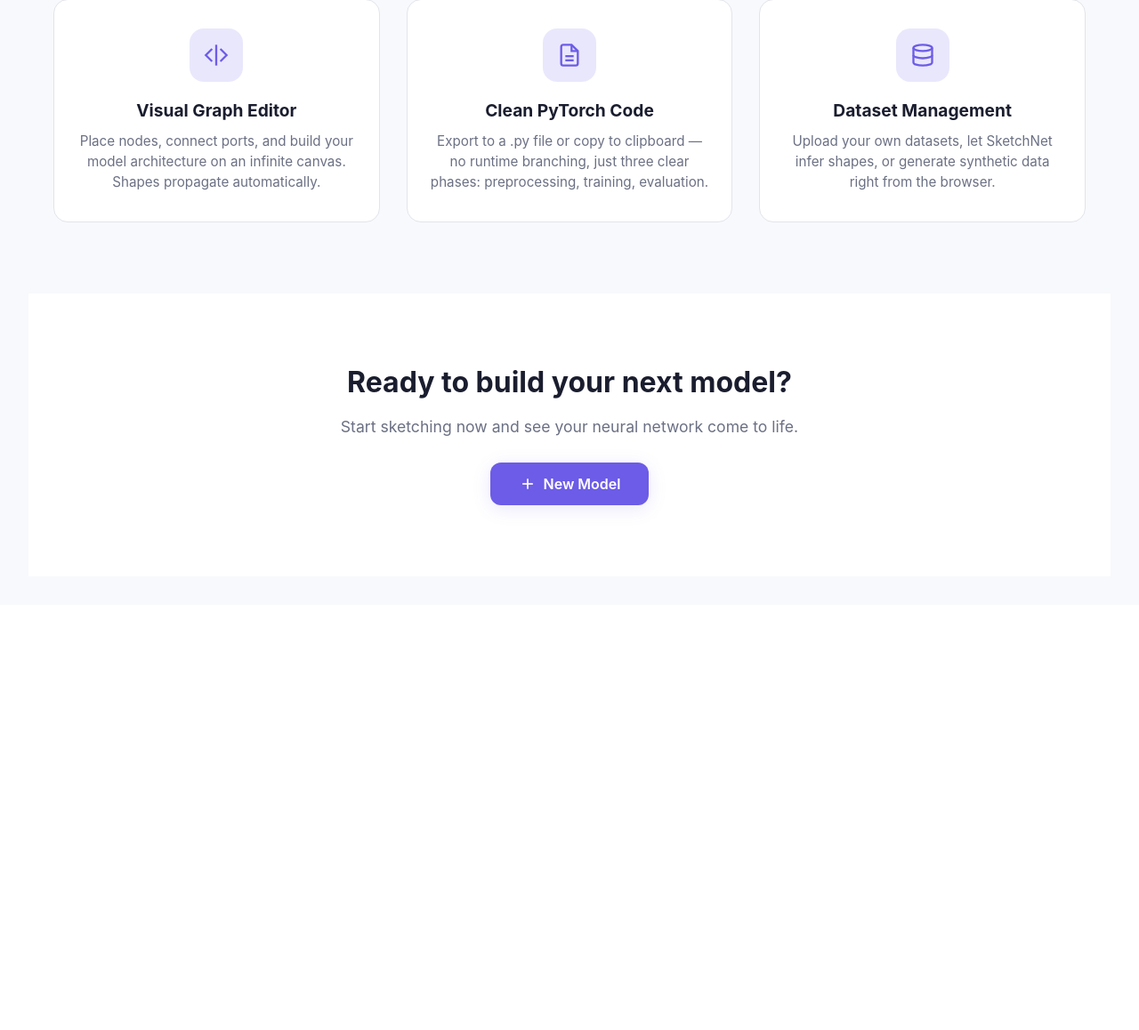
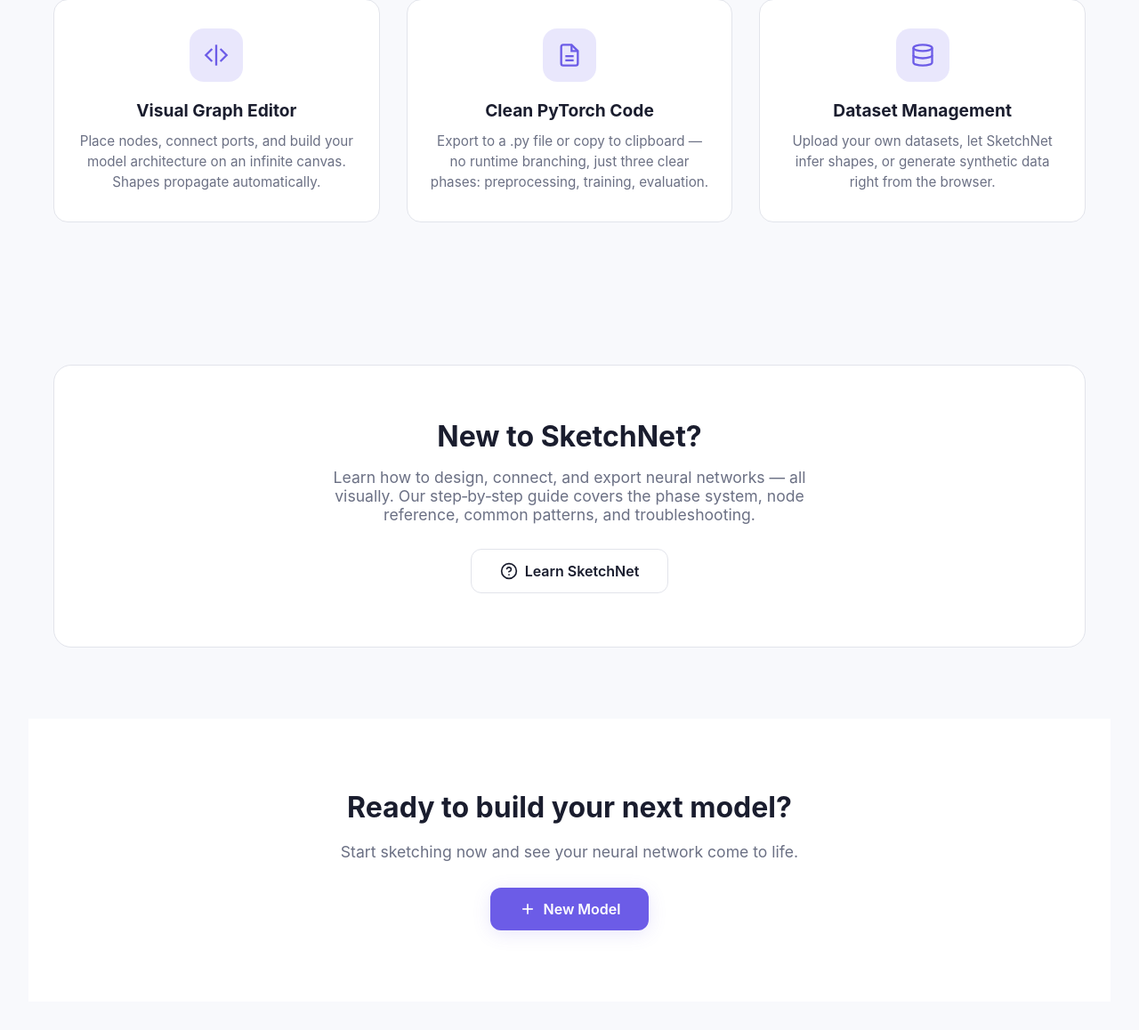
Before and after one commit to MohammadKeifari/SketchNet, a Django app: page / in a window 1280 px wide. Shown: the part 672-1830 px from the top of the page at 89% size. Before the commit the page ends 1243 px from the top, so only its background shows below. Run offline with Django 5.2, Linux system fonts and the light colour scheme.

Commit message:
update home.html

```diff
--- a/templates/home.html
+++ b/templates/home.html
@@ -145,6 +145,37 @@
             line-height: 1.5;
         }
 
+        /* ---------- Learn Teaser ---------- */
+        .learn-section {
+            padding: 80px 20px;
+            max-width: 1200px;
+            margin: 0 auto;
+        }
+        .learn-card-wrapper {
+            background: var(--bg-secondary);
+            border: 1px solid var(--border);
+            border-radius: 20px;
+            padding: 60px 40px;
+            text-align: center;
+            transition: border-color 0.2s, box-shadow 0.2s;
+        }
+        .learn-card-wrapper:hover {
+            border-color: var(--accent);
+            box-shadow: 0 8px 30px rgba(0, 0, 0, 0.1);
+        }
+        .learn-card-wrapper h2 {
+            font-size: 2rem;
+            margin-bottom: 16px;
+            color: var(--text-primary);
+        }
+        .learn-card-wrapper p {
+            font-size: 1.1rem;
+            color: var(--text-secondary);
+            margin-bottom: 28px;
+            max-width: 600px;
+            margin-inline: auto;
+        }
+
         /* ---------- Call to Action ---------- */
         .cta {
             text-align: center;
@@ -167,6 +198,7 @@
             .hero h1 { font-size: 2.2rem; }
             .hero p { font-size: 1rem; }
             .features h2 { font-size: 1.6rem; }
+            .learn-card-wrapper h2 { font-size: 1.5rem; }
         }
     </style>
 {% endblock extra_css %}
@@ -259,6 +291,31 @@
             </div>
         </div>
     </section>
+    <!-- Learn Section -->
+    <section class="learn-section">
+        <div class="learn-card-wrapper">
+            <h2>New to SketchNet?</h2>
+            <p>
+                Learn how to design, connect, and export neural networks — all visually.
+                Our step‑by‑step guide covers the phase system, node reference, common patterns, and troubleshooting.
+            </p>
+            <a href="{% url 'learn' %}" class="btn-hero btn-hero-secondary">
+                <svg width="20"
+                     height="20"
+                     viewBox="0 0 24 24"
+                     fill="none"
+                     stroke="currentColor"
+                     stroke-width="2"
+                     stroke-linecap="round"
+                     stroke-linejoin="round">
+                    <circle cx="12" cy="12" r="10" />
+                    <path d="M9.09 9a3 3 0 0 1 5.83 1c0 2-3 3-3 3" />
+                    <line x1="12" y1="17" x2="12.01" y2="17" />
+                </svg>
+                Learn SketchNet
+            </a>
+        </div>
+    </section>
     <!-- Call to Action -->
     <section class="cta">
         <h2>Ready to build your next model?</h2>
```
